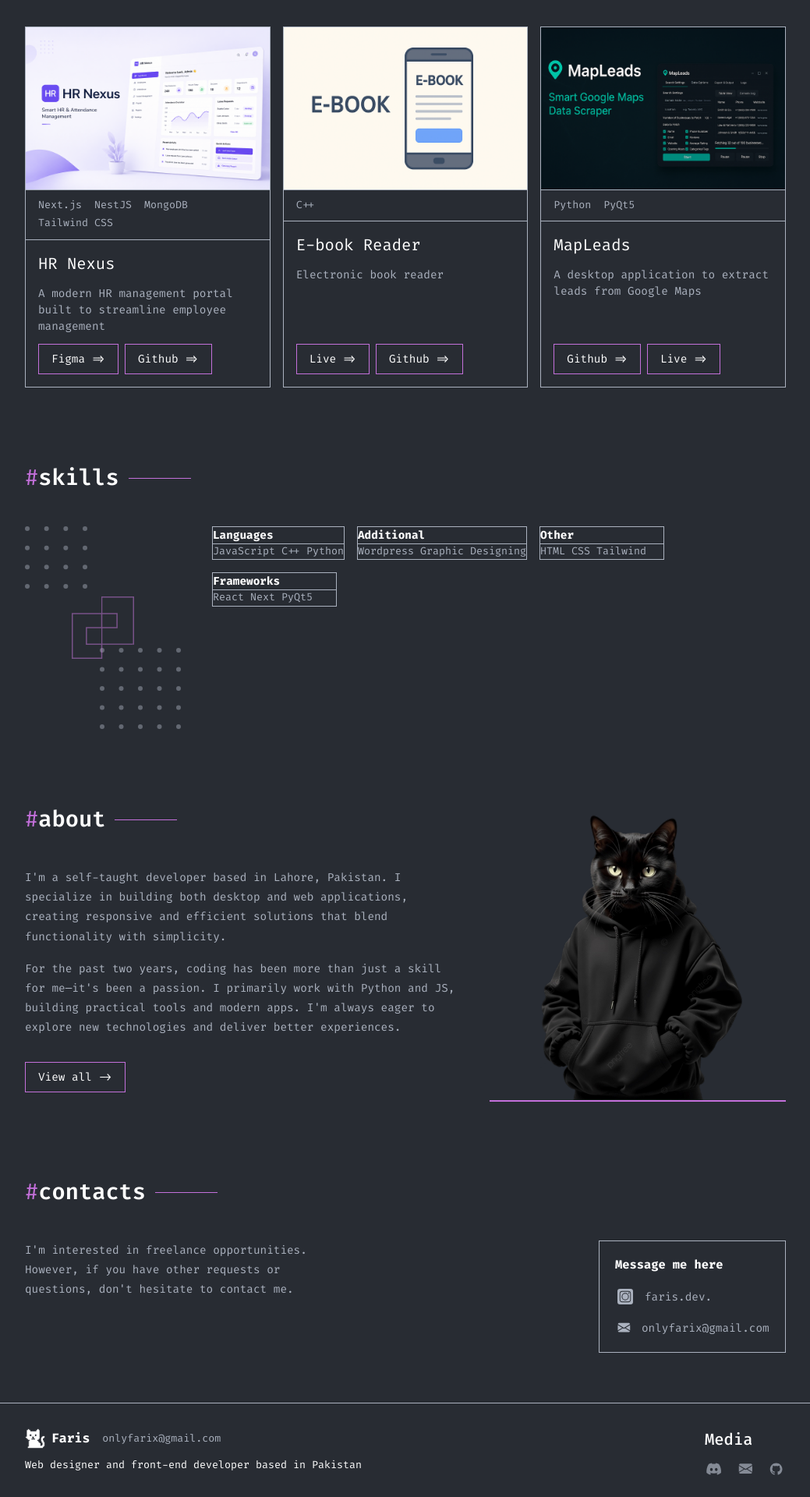
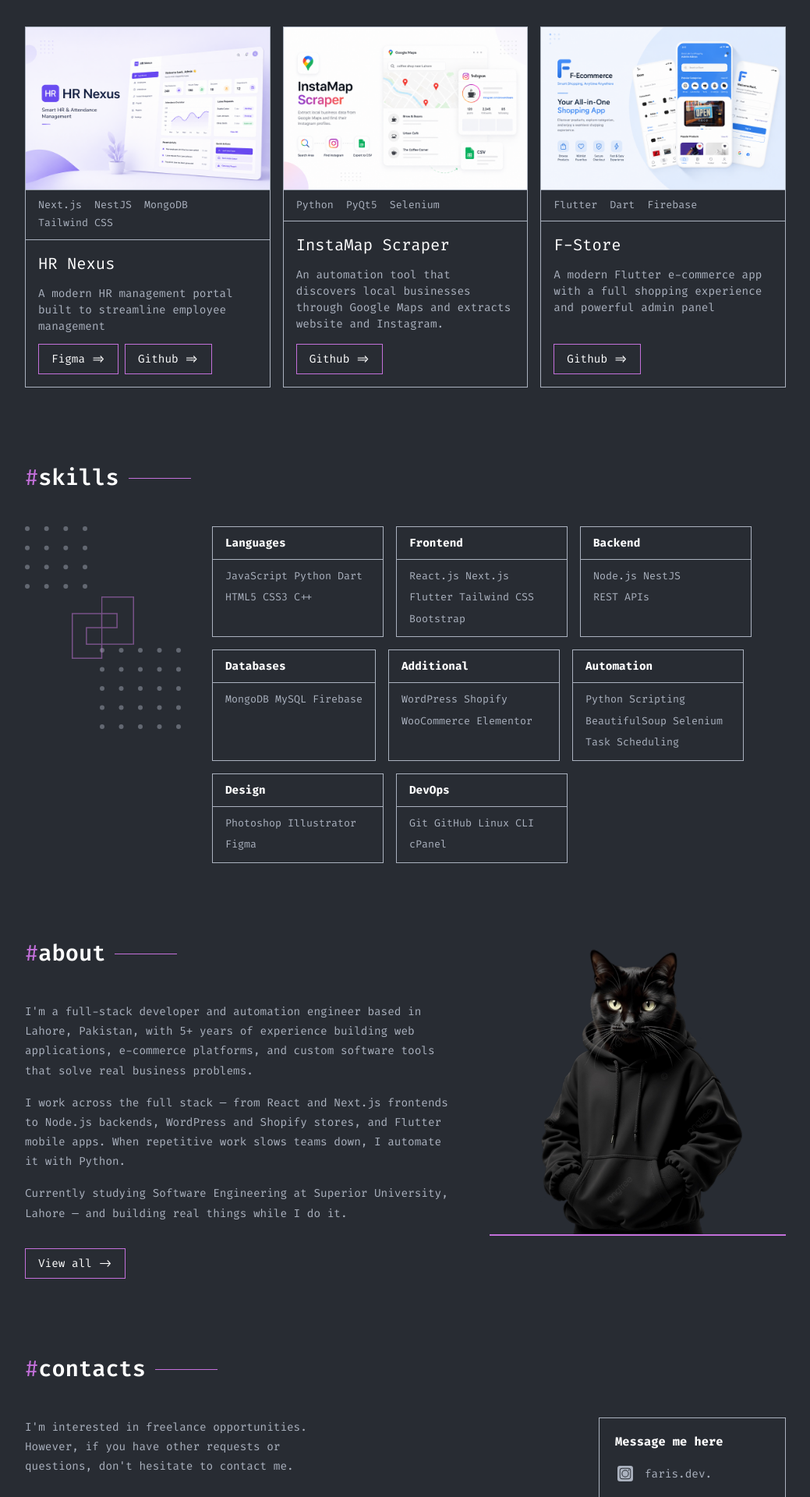
Before and after one commit to farixdev/protfolio, a Next.js app: page / in a window 1280 px wide. Shown: the part 880-2800 px from the top of the page at 78% size, without its empty margins (120-1159 px from the left). Built offline with nearby package versions, Linux system fonts and the light colour scheme.

Commit message:
Add Footer and MediaSidebar components; update skills section and personal description

```diff
--- a/src/app/page.js
+++ b/src/app/page.js
@@ -3,6 +3,8 @@
 import Image from "next/image";
 import Link from "next/link";
 import { Navbar } from "./components/Navbar";
+import { Footer } from "./components/Footer";
+import { MediaSidebar } from "./components/MediaSidebar";
 
 // ── Dot grid — fixed pixel size, never stretches ─────────────────────────────
 function DotGrid({ cols = 5, rows = 5, size = 100 }) {
@@ -30,24 +32,7 @@
 
 
 // ── Left media sidebar — desktop only ────────────────────────────────────────
-function MediaSidebar() {
-  return (
-    <div className="hidden md:flex flex-col items-center fixed z-[60]"
-      style={{ left: 36, top: 0, gap: 12 }}>
-      <div style={{ width: 1, height: "28vh", backgroundColor: "#abb2bf", marginBottom: 4 }} />
-      <a href="#" style={{ opacity: 0.7 }} className="hover:opacity-100 transition-opacity">
-        <Image src="/icons/discord.svg" alt="discord" width={25} height={25} />
-      </a>
-      <a href="https://github.com/farixdev" target="_blank" rel="noreferrer"
-        style={{ opacity: 0.7 }} className="hover:opacity-100 transition-opacity">
-        <Image src="/icons/github.svg" alt="github" width={25} height={25} />
-      </a>
-      <a href="mailto:onlyfarix@gmail.com" style={{ opacity: 0.7 }} className="hover:opacity-100 transition-opacity">
-        <Image src="/icons/email.svg" alt="email" width={25} height={25} />
-      </a>
-    </div>
-  );
-}
+// Component imported from ./components/MediaSidebar
 // ── Button ───────────────────────────────────────────────────────────────────
 function Btn({ href, children }) {
   const [hovered, setHovered] = useState(false);
@@ -116,13 +101,28 @@
 // ── Skill block ──────────────────────────────────────────────────────────────
 function SkillBlock({ name, skills }) {
   return (
-    <div style={{ border: "1px solid #abb2bf", minWidth: 160, maxWidth: 220 }}>
-      <div className="px-3 py-2"
-        style={{ borderBottom: "1px solid #abb2bf", color: "#fff", fontWeight: 600, fontFamily: "FiraCode-Bold", fontSize: 14 }}>
+    <div style={{ border: "1px solid #abb2bf", minWidth: 110, maxWidth: 220 }}>
+      <div style={{
+        borderBottom: "1px solid #abb2bf",
+        color: "#fff",
+        fontWeight: 600,
+        fontFamily: "FiraCode-Bold",
+        fontSize: 14,
+        padding: "10px 16px"
+      }}>
         {name}
       </div>
-      <ul className="flex flex-wrap gap-2 p-3"
-        style={{ color: "#abb2bf", fontFamily: "FiraCode-Regular", fontSize: 13, listStyle: "none" }}>
+      <ul style={{
+        color: "#abb2bf",
+        fontFamily: "FiraCode-Regular",
+        fontSize: 13,
+        listStyle: "none",
+        padding: "12px 16px",
+        display: "flex",
+        flexWrap: "wrap",
+        gap:8 ,
+        margin: 0
+      }}>
         {skills.filter(Boolean).map(s => <li key={s}>{s}</li>)}
       </ul>
     </div>
@@ -142,26 +142,31 @@
       links: [{ label: "Figma", href: "https://www.figma.com/design/de9FmmVprHrJCfKnLJLo2s/HR-portal?node-id=0-1&t=QF4cZkCFRQjkSkDc-1" }, , { label: "Github", href: "https://github.com/farixdev/HR-Portal" }],
     },
     {
-      image: "/icons/E-book.png",
-      techs: ["C++"],
-      name: "E-book Reader",
-      desc: "Electronic book reader",
-      links: [{ label: "Live", href: "#" }, { label: "Github", href: "#" }],
+      image: "/icons/insta_finder2.png",
+      techs: ["Python", "PyQt5" , 'Selenium'],
+      name: "InstaMap Scraper",
+
+desc: "An automation tool that discovers local businesses through Google Maps and extracts website and Instagram.",
+      links: [{ label: "Github", href: "https://github.com/farixdev/InstagramScrapper" }],
     },
     {
-      image: "/icons/mapleads.png",
-      techs: ["Python", "PyQt5"],
-      name: "MapLeads",
-      desc: "A desktop application to extract leads from Google Maps",
-      links: [{ label: "Github", href: "#" }, { label: "Live", href: "#" }],
+      image: "/icons/App-FStore.png",
+      techs: ["Flutter", "Dart" , 'Firebase'],
+      name: "F-Store",
+      desc: "A modern Flutter e-commerce app with a full shopping experience and powerful admin panel",
+      links: [{ label: "Github", href: "https://github.com/farixdev/shop" }],
     },
   ];
 
 const skills = [
-    { name: "Languages", skills: ["JavaScript", "C++", "Python"] },
-    { name: "Additional", skills: ["Wordpress", "Graphic Designing"] },
-    { name: "Other", skills: ["HTML", "CSS", "Tailwind"] },
-    { name: "Frameworks", skills: ["React", "Next", "PyQt5"] },
+  { name: "Languages",   skills: ["JavaScript", "Python", "Dart", "HTML5", "CSS3", "C++"] },
+  { name: "Frontend",    skills: ["React.js", "Next.js", "Flutter", "Tailwind CSS", "Bootstrap"] },
+  { name: "Backend",     skills: ["Node.js", "NestJS", "REST APIs"] },
+  { name: "Databases",   skills: ["MongoDB", "MySQL", "Firebase"] },
+  { name: "Additional",  skills: ["WordPress", "Shopify", "WooCommerce", "Elementor"] },
+  { name: "Automation",  skills: ["Python Scripting", "BeautifulSoup", "Selenium", "Task Scheduling"] },
+  { name: "Design",      skills: ["Photoshop", "Illustrator", "Figma"] },
+  { name: "DevOps",      skills: ["Git", "GitHub", "Linux CLI", "cPanel"] },
 ];
 
   return (
@@ -279,14 +284,18 @@
             <SectionHeading>about</SectionHeading>
             <div className="flex flex-col gap-4" style={{ marginBottom: 32 }}>
              <p style={{ color: "#abb2bf", fontFamily: "FiraCode-Regular", fontSize: 14, lineHeight: 1.8 }}>
-                I'm a self-taught developer based in Lahore, Pakistan. I specialize in building both
-                desktop and web applications, creating responsive and efficient solutions that blend
-                functionality with simplicity.
+  I'm a full-stack developer and automation engineer based in Lahore, Pakistan,
+  with 5+ years of experience building web applications, e-commerce platforms,
+  and custom software tools that solve real business problems.
 </p>
 <p style={{ color: "#abb2bf", fontFamily: "FiraCode-Regular", fontSize: 14, lineHeight: 1.8 }}>
-                For the past two years, coding has been more than just a skill for me—it's been a passion.
-                I primarily work with Python and JS, building practical tools and modern apps. I'm always
-                eager to explore new technologies and deliver better experiences.
+  I work across the full stack — from React and Next.js frontends to Node.js
+  backends, WordPress and Shopify stores, and Flutter mobile apps. When
+  repetitive work slows teams down, I automate it with Python.
+</p>
+<p style={{ color: "#abb2bf", fontFamily: "FiraCode-Regular", fontSize: 14, lineHeight: 1.8 }}>
+  Currently studying Software Engineering at Superior University, Lahore —
+  and building real things while I do it.
 </p>
             </div>
             <Btn href="/about-me">View all -&gt;</Btn>
@@ -300,11 +309,11 @@
         {/* ── CONTACTS ── */}
         <section id="contacts" style={{ paddingBottom: 64 }}>
           <SectionHeading>contacts</SectionHeading>
-          <div className="flex flex-col sm:flex-row gap-10 justify-between items-start">
+          <div className="flex flex-col sm:flex-row gap-10 justify-between " style={{ alignItems: "flex-start" }}>
             <p style={{ color: "#abb2bf", fontFamily: "FiraCode-Regular", fontSize: 14, lineHeight: 1.8, maxWidth: 420 }}>
               I'm interested in freelance opportunities. However, if you have other requests or questions, don't hesitate to contact me.
             </p>
-            <div style={{ border: "1px solid #abb2bf", padding: 20, minWidth: 240, flexShrink: 0 }}>
+            <div style={{ border: "1px solid #abb2bf", padding: 20, minWidth: 240, flexShrink: 0 ,  alignSelf: "flex-start"}}>
               <h3 style={{ fontWeight: 600, color: "#fff", fontFamily: "FiraCode-Bold", marginBottom: 16, fontSize: 15 }}>
                 Message me here
               </h3>
@@ -329,45 +338,7 @@
         </section>
       </main>
 
-      {/* ── FOOTER ── */}
-      <footer style={{ borderTop: "1px solid #abb2bf", paddingTop: 32, paddingBottom: 16 }}>
-        <div style={{ maxWidth: 1024, margin: "0 auto", padding: "0 24px" }}>
-          <div className="flex flex-col sm:flex-row justify-between gap-8 flex-wrap" style={{ marginBottom: 40 }}>
-            <div>
-              <div className="flex items-center gap-4 flex-wrap">
-                <div className="flex items-center gap-2">
-                  <Image src="/icons/logo-header-01.png" alt="logo" width={26} height={26} />
-                  <span style={{ color: "#fff", fontWeight: 700, fontFamily: "FiraCode-Bold" }}>Faris</span>
-                </div>
-                <a href="mailto:onlyfarix@gmail.com" style={{ color: "#abb2bf", fontFamily: "FiraCode-Regular", fontSize: 13 }}>
-                  onlyfarix@gmail.com
-                </a>
-              </div>
-              <p style={{ color: "#fff", marginTop: 12, fontFamily: "FiraCode-Regular", fontSize: 13 }}>
-                Web designer and front-end developer based in Pakistan
-              </p>
-            </div>
-            <div>
-              <div style={{ fontWeight: 500, fontSize: 20, color: "#fff", fontFamily: "FiraCode-Medium", marginBottom: 10 }}>Media</div>
-              <div className="flex gap-4">
-                {[
-                  { src: "/icons/discord.svg", alt: "discord", href: "#" },
-                  { src: "/icons/email.svg", alt: "email", href: "mailto:onlyfarix@gmail.com" },
-                  { src: "/icons/github.svg", alt: "github", href: "https://github.com/farixdev" },
-                ].map(({ src, alt, href }) => (
-                  <a key={alt} href={href} target={href.startsWith("http") ? "_blank" : undefined} rel="noreferrer"
-                    style={{ opacity: 0.7 }} className="hover:opacity-100 transition-opacity">
-                    <Image src={src} alt={alt} width={24} height={24} />
-                  </a>
-                ))}
-              </div>
-            </div>
-          </div>
-          <p style={{ color: "#abb2bf", textAlign: "center", fontFamily: "FiraCode-Regular", fontSize: 13 }}>
-            © Copyright 2025. Made by Faris
-          </p>
-        </div>
-      </footer>
+      <Footer />
     </div>
   );
 }
```
Lines whose indentation alone changed are shown as unchanged.
